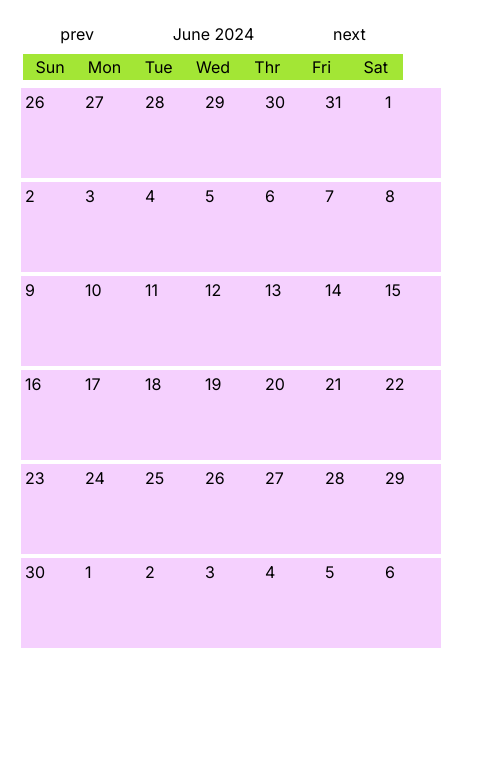
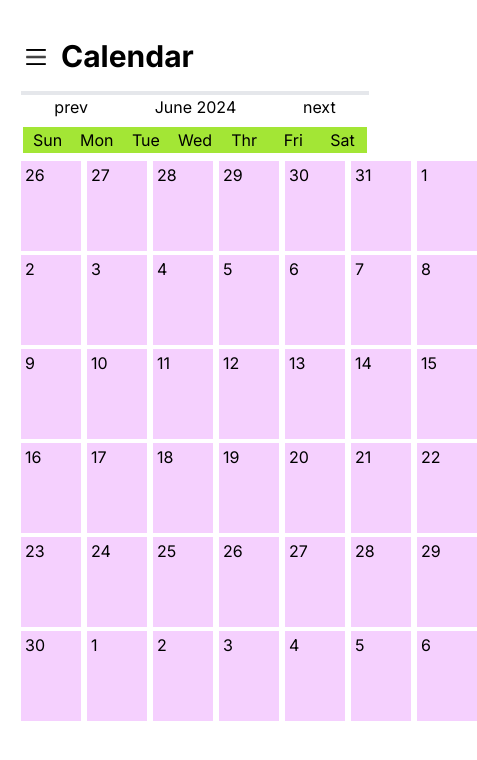
Before and after one commit to ITsMyPlan/todotasks, a Next.js app: page /calendar in a window 390 px wide. Shown: the top 760 px of the page, 477 px wide, since content can reach past the window. Built offline with nearby package versions, Linux system fonts and the light colour scheme; no server answers.

Commit message:
feat: Sidebar 토글 형식 추가
* add: /store/useToggleSidebar.ts
* style: Sidebar 관련 전체페이지 반응형 CSS 수정

```diff
--- a/app/(with-layout)/calendar/page.tsx
+++ b/app/(with-layout)/calendar/page.tsx
@@ -1,9 +1,15 @@
+'use client'
 import CalendarList from '@/_components/layout/CalendarList'
+import Sidebar from '@/_components/layout/Sidebar'
+import useToggleSidebar from '@/store/useToggleSidebar'
+
 export default function Calendar() {
+  const isSidebarVisible = useToggleSidebar(state => state.isSidebarVisible)
 
   return (
-    <div className="container min-w-96 z-0 flex">
-      <CalendarList />
+    <div className="flex w-full z-0 h-full">
+      {isSidebarVisible && <Sidebar />}
+        <CalendarList />
     </div>
   )
 }
--- a/app/(with-layout)/layout.tsx
+++ b/app/(with-layout)/layout.tsx
@@ -2,6 +2,7 @@ import type { Metadata } from 'next'
 import { Inter } from 'next/font/google'
 import '@/styles/globals.css'
 import Sidebar from '@/_components/layout/Sidebar'
+import useToggleSidebar from '@/store/useToggleSidebar'
 
 const inter = Inter({ subsets: ['latin'] })
 
@@ -11,11 +12,11 @@ export const metadata: Metadata = {
 }
 
 export default function RootLayout({ children }: { children: React.ReactNode }) {
+
   return (
     <html lang="en">
       <body className={inter.className}>
-        <div className="container relative z-0 flex h-screen px-[21px] py-[22px] sm:space-x-4">
-          <Sidebar />
+        <div className="container relative z-0 h-screen px-[21px] py-[22px] sm:space-x-4">
           {children}
         </div>
       </body>
--- a/app/(with-layout)/page.tsx
+++ b/app/(with-layout)/page.tsx
@@ -1,8 +1,14 @@
+'use client'
+import Sidebar from '@/_components/layout/Sidebar'
 import Todo from '@/_components/layout/Todo'
+import useToggleSidebar from '@/store/useToggleSidebar'
 
 export default function Today() {
+  const isSidebarVisible = useToggleSidebar(state => state.isSidebarVisible)
+
   return (
-    <div className="container min-w-72 z-0 flex">
+    <div className="container flex h-full w-full z-0">
+      {isSidebarVisible && <Sidebar />}
       <Todo />
     </div>
   )
--- a/app/(with-layout)/signin/page.tsx
+++ b/app/(with-layout)/signin/page.tsx
@@ -1,8 +1,15 @@
+'use client'
+import Sidebar from '@/_components/layout/Sidebar'
 import Signin from '@/_components/layout/Signin'
+import useToggleSidebar from '@/store/useToggleSidebar'
 
 export default function Home() {
+  const isSidebarVisible = useToggleSidebar(state => state.isSidebarVisible)
+  // const toggleSidebar = useToggleSidebar(state => state.toggleSidebar)
+
   return (
-    <div className="container flex min-w-80 w-full z-0">
+    <div className="container flex h-full w-full z-0">
+      {isSidebarVisible && <Sidebar />}
       <Signin />
     </div>
   )
--- a/app/_components/layout/CalendarList.tsx
+++ b/app/_components/layout/CalendarList.tsx
@@ -3,10 +3,16 @@ import React, { useState } from 'react'
 import WeekNames from './Weekname'
 import takeMonth from '@/_utils/calendar/getCalendarDate'
 import { addMonths, format, subMonths } from 'date-fns'
+import Image from 'next/image'
+import ThreeLine from '@/public/icons/line.png'
+import useToggleSidebar from '@/store/useToggleSidebar'
 
 const CalendarList = () => {
+  const toggleSidebar = useToggleSidebar(state => state.toggleSidebar)
+
   const [currentDate, setCurrentDate] = useState(new Date())
   const [selectedDate, setSelectedDate] = useState(new Date())
+
   const data = takeMonth(currentDate)()
 
   const prevMonth = () => {
@@ -18,6 +24,13 @@ const CalendarList = () => {
   return (
     <>
       <div className="box-border w-full h-full">
+        <div className="flex flex-col ">
+          <div className="text-[30px] flex items-center font-bold border-b-4 py-[12px] px-[5px]">
+            <button onClick={toggleSidebar}>
+              <Image src={ThreeLine} alt="line" style={{ width: 20, height: 16 }} />
+            </button>
+            <div className="pl-[15px]">Calendar</div>
+          </div>
           <div className="flex justify-around items-center">
             <button onClick={prevMonth}>prev</button>
             <h1 className="">{format(currentDate, 'MMMM yyyy')}</h1>
@@ -26,16 +39,19 @@ const CalendarList = () => {
           <div className="">
             <WeekNames />
             {data.map((week, index) => (
-            <div key={index} className="flex justify-between w-full">
+              <div key={index} className="flex justify-around gap-[6px] mb-[4px] w-full">
                 {week.map(day => (
-                <div onClick={() => setSelectedDate(day)} key={format(day, 'yyyy-MM-dd')}>
-                  <div className='max-sm:min-w-[60px] sm:min-w-[70px] md:w-[100px] w-full min-h-[90px] px-[4px] py-[2px] mb-[4px] bg-fuchsia-200'>{format(day, 'd')}</div>
+                  <div onClick={() => setSelectedDate(day)} key={format(day, 'yyyy-MM-dd')} className="w-full">
+                    <div className="min-w-[60px] sm:w-[80px] md:w-full w-full min-h-[90px] px-[4px] py-[2px] bg-fuchsia-200">
+                      {format(day, 'd')}
+                    </div>
                   </div>
                 ))}
               </div>
             ))}
           </div>
         </div>
+      </div>
     </>
   )
 }
--- a/app/_components/layout/Sidebar.tsx
+++ b/app/_components/layout/Sidebar.tsx
@@ -11,10 +11,13 @@ import CalendarIcon from '@/public/icons/calendaricon.png'
 import AddIcon from '@/public/icons/blackadd.png'
 import SignoutIcon from '@/public/icons/signoutIcon.png'
 import ArrowBtn from '@/public/icons/arrow1.png'
+import useToggleSidebar from '@/store/useToggleSidebar'
 
 const Sidebar = () => {
   const user = useUserStore(state => state.user)
   const checkisLogin = useUserStore(state => state.checkisLogin)
+  // const isSidebarVisible = useToggleSidebar(state => state.isSidebarVisible)
+  const toggleSidebar = useToggleSidebar(state => state.toggleSidebar)
 
   useEffect(() => {
     checkisLogin()
@@ -23,10 +26,10 @@ const Sidebar = () => {
   const email = user ? user.email : null
 
   return (
-
-      <div className="max-md:hidden relative box-border bg-gray-100 font-bold text-neutral-500 rounded-2xl min-w-80 px-[27px] py-[22px]">
+    // max-md:hidden
+    <div className=" max-md:hidden mr-[10px] z-999 relative box-border bg-gray-100 font-bold text-neutral-500 rounded-2xl min-w-80 px-[27px] py-[22px]">
       <div className="border-b-4  mb-[14px] pb-[18px]">
-          <button type="button" className="flex items-center">
+        <button type="button" className="flex items-center" onClick={toggleSidebar}>
           <div className="max-w-max mr-[18px]">
             <Image src={UnknownUser} alt="userimg" style={{ width: 30, height: 30 }} />
           </div>
@@ -90,7 +93,6 @@ const Sidebar = () => {
         </div>
       </div>
     </div>
-
   )
 }
 export default Sidebar
--- a/app/_components/layout/Signin.tsx
+++ b/app/_components/layout/Signin.tsx
@@ -2,10 +2,12 @@
 
 import LoginForm from '@/_components/auth/signIn/LoginForm'
 import SignupForm from '@/_components/auth/signUp/SignupForm'
+import useToggleSidebar from '@/store/useToggleSidebar'
 import { useState } from 'react'
 
 export default function Signin() {
   const [isClicked, setIsClicked] = useState(false)
+  const toggleSidebar = useToggleSidebar(state => state.toggleSidebar)
 
   function goSignup() {
     setIsClicked(true)
@@ -16,7 +18,9 @@ export default function Signin() {
   }
   return (
     <div className="ml-[10px] overflow-auto container w-11/12 md:w-full h-full">
-      <div className="text-[30px] font-bold border-b-4 border-gray-200 py-[12px] pl-[10px]">Welcome!</div>
+      <div className="text-[30px] font-bold border-b-4 border-gray-200 py-[12px] pl-[10px]">
+        <button onClick={toggleSidebar}>Welcome!</button>
+      </div>
       {isClicked === true ? (
         <div className=" my-[20px] w-full flex flex-col justify-center items-center ">
           <SignupForm />
--- a/app/_components/layout/Todo.tsx
+++ b/app/_components/layout/Todo.tsx
@@ -12,6 +12,8 @@ import Image from 'next/image'
 import RemoveIcon from '@/public/icons/trashcan.png'
 import EditIcon from '@/public/icons/editicon.png'
 import AddIcon from '@/public/icons/blackadd.png'
+import ThreeLine from '@/public/icons/line.png'
+import useToggleSidebar from '@/store/useToggleSidebar'
 
 const Todo = () => {
   const viewTask = useViewTaskModalState()
@@ -19,6 +21,8 @@ const Todo = () => {
 
   const deleteTask = useTaskStore(state => state.deleteTask)
   const { changeModalState } = useModalActions()
+
+  const toggleSidebar = useToggleSidebar(state => state.toggleSidebar)
 
   // tasks fetching (whole task)
   // const tasks = useTaskStore(state => state.tasks)
@@ -96,10 +100,14 @@ const Todo = () => {
   }
 
   return (
-    <div className=" relative z-0 w-full container h-full ">
-      <div className="text-[30px] font-bold border-b-4 py-[12px]">
-        <div className="flex items-center justify-between px-[5px]">
-          Today
+    <div className="relative z-0 w-full container h-full">
+      <div className="text-[30px] font-bold border-b-4 py-[12px] flex items-center justify-between px-[5px]">
+        <div className="flex justify-between">
+          <button onClick={toggleSidebar}>
+            <Image src={ThreeLine} alt="line" style={{ width: 20, height: 16 }} />
+          </button>
+          <div className="pl-[15px]">Today</div>
+        </div>
         <button onClick={checkboxDeleteBtn}>
           <Image
             src={RemoveIcon}
@@ -108,7 +116,6 @@ const Todo = () => {
             className="  hover:bg-gray-200 active:bg-gray-300 "
           />
         </button>
-        </div>
       </div>
 
       <div className="border-b-4 px-[4px] py-[4px]">
--- /dev/null
+++ b/store/useToggleSidebar.ts
@@ -0,0 +1,12 @@
+import { create } from 'zustand'
+
+interface SidebarState {
+  isSidebarVisible: boolean
+  toggleSidebar: () => void
+}
+const useToggleSidebar = create<SidebarState>(set => ({
+  isSidebarVisible: true,
+  toggleSidebar: () => set(state => ({ isSidebarVisible: !state.isSidebarVisible })),
+}))
+
+export default useToggleSidebar
```
Also changed, not shown: public/icons/line.png (added). Lines whose indentation alone changed are shown as unchanged.
